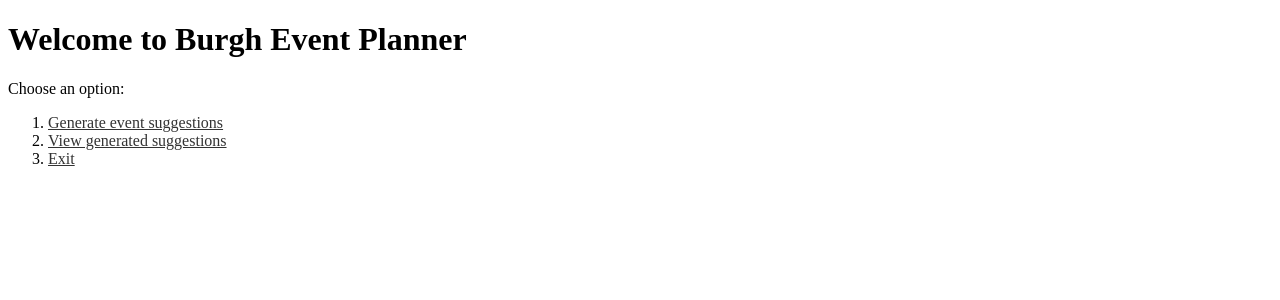
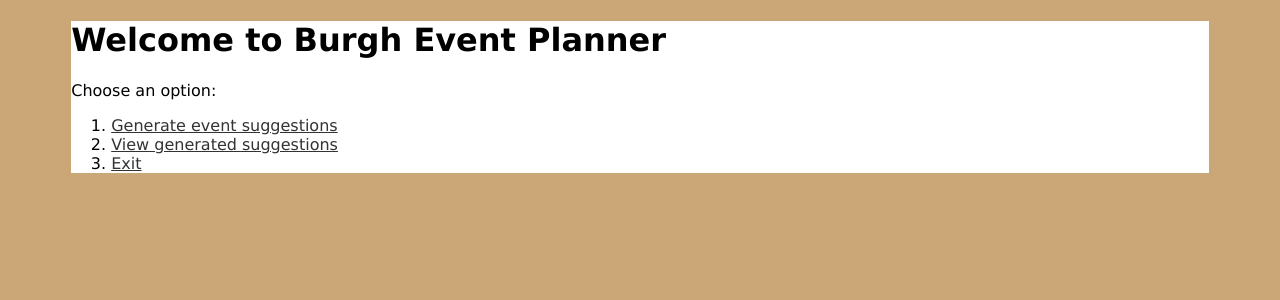
Before and after one commit to knorris-82/event-finder, a Flask app: page / in a window 1280 px wide. Shown: the top 300 px of the page. Run offline with Flask 3, Linux system fonts and the light colour scheme.

Commit message:
css changes

```diff
--- a/static/style.css
+++ b/static/style.css
@@ -1,3 +1,5 @@
+      body {background: #CBA676;}
+      .main {background: #fff; max-width: 90%; 0 auto 0; font-family: Verdana, sans-serif; font-size: 16px;}
       table { border-collapse: collapse; width: 100%; margin-top: 16px; }
       th, td { border-bottom: 1px solid #ddd; padding: 10px; text-align: left; }
       th { background: #C7B67E; }
--- a/templates/index.html
+++ b/templates/index.html
@@ -5,6 +5,7 @@
     <link rel="stylesheet" href="{{ url_for('static', filename='style.css') }}">
 </head>
 <body>
+  <div class="main">
   <h1>Pittsburgh Event Finder</h1>
 
   <form method="POST">
@@ -62,7 +63,6 @@
       <hr>
     {% endfor %}
   {% endif %}
-  <img class="footer-img" src="static/images/skyline.png" alt="Pittsburgh skyline line art" width="100%">
-<p><a href="https://www.freepik.com/free-vector/flat-pittsburgh-skyline-silhouette_48041426.htm">Skyline image by freepik</a></p>
+</div>
 </body>
 </html>
--- a/templates/menu.html
+++ b/templates/menu.html
@@ -4,6 +4,7 @@
 <link rel="stylesheet" href="{{ url_for('static', filename='style.css') }}">
 </head>
 <body>
+  <div class="main">
   <h1>Welcome to Burgh Event Planner</h1>
   <p>Choose an option:</p>
 
@@ -16,5 +17,6 @@
   {% if message %}
     <p><strong>{{ message }}</strong></p>
   {% endif %}
+</div>
 </body>
 </html>
--- a/templates/step.html
+++ b/templates/step.html
@@ -4,6 +4,7 @@
 <link rel="stylesheet" href="{{ url_for('static', filename='style.css') }}">
 </head>
 <body>
+  <div class="main">
   <h1>{{ title }}</h1>
 
   {% if help_text %}<p>{{ help_text }}</p>{% endif %}
@@ -34,5 +35,6 @@
   </form>
 
   <p><a href="/">Back to menu</a></p>
+</div>
 </body>
 </html>
--- a/templates/suggestions.html
+++ b/templates/suggestions.html
@@ -4,6 +4,7 @@
 <link rel="stylesheet" href="{{ url_for('static', filename='style.css') }}">
 </head>
 <body>
+  <div class="main">
   <h1>Top Event Suggestions</h1>
 
   {% if not plans %}
@@ -28,5 +29,6 @@
 
     <p><a href="/">Back to menu</a></p>
   {% endif %}
+</div>
 </body>
 </html>
```
